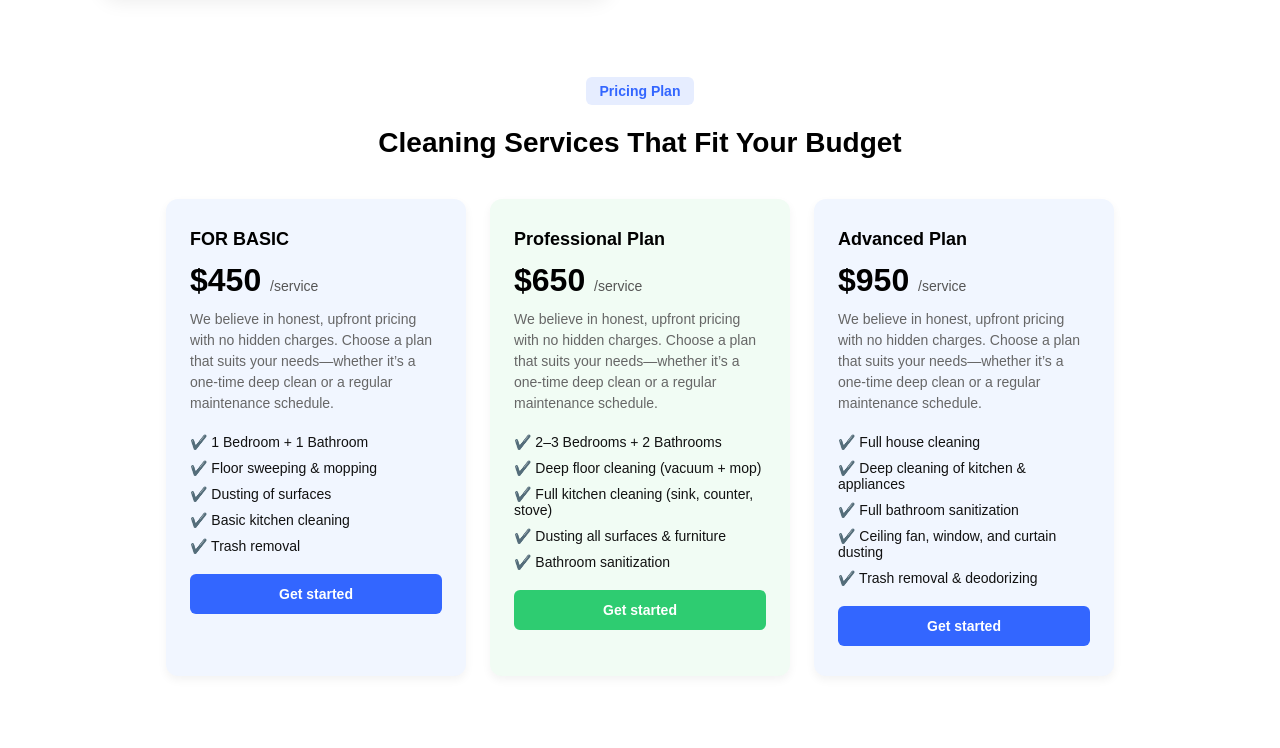
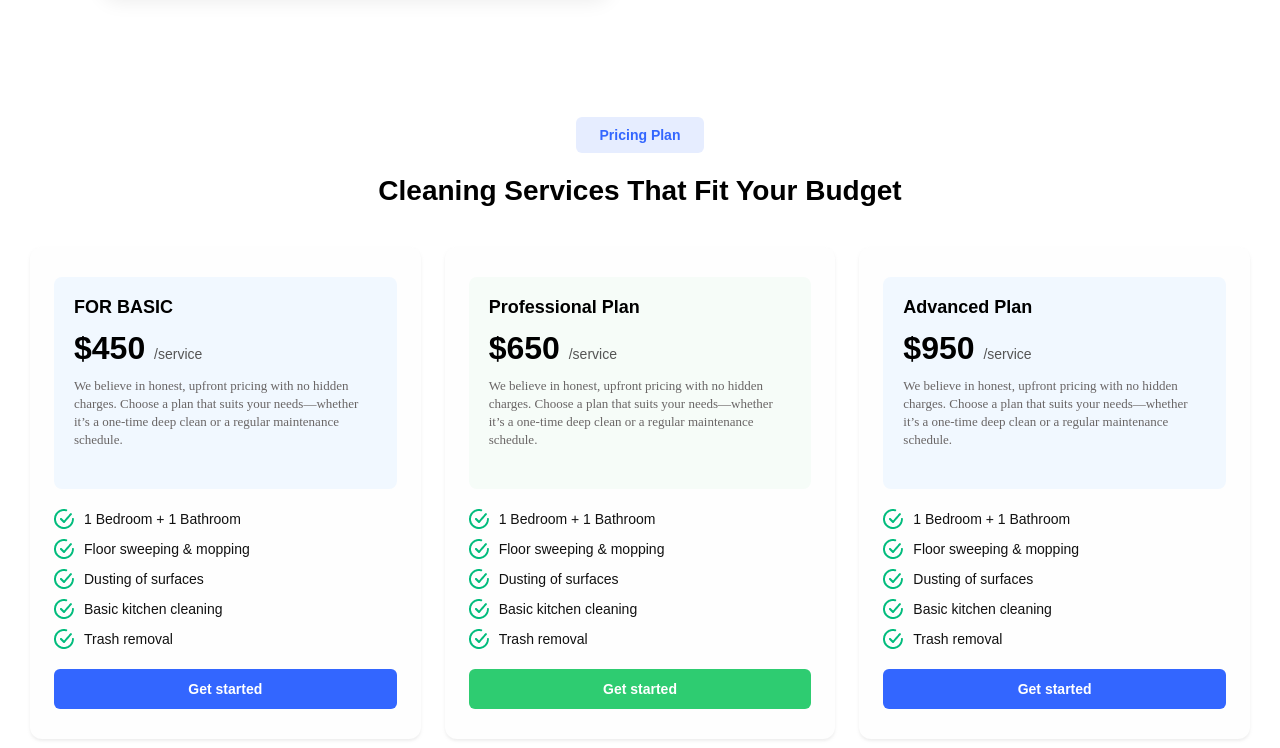
Before and after one commit to kawsarkabir/cleanora, a plain HTML site: page index.html in a window 1280 px wide. Shown: the part 1392-2140 px from the top of the page. Drawn offline with Linux system fonts and the light colour scheme.

Commit message:
feat: pricing section updgrade ui

```diff
--- a/index.html
+++ b/index.html
@@ -230,6 +230,7 @@
     </section> -->
     <!-- why choices us end here -->
     <section class="pricing-section">
+      <div class="container">
         <div class="section-header">
           <span class="section-badge">Pricing Plan</span>
           <h2>Cleaning Services That Fit Your Budget</h2>
@@ -238,60 +239,66 @@
         <div class="plans-container">
           <!-- Basic Plan -->
           <div class="plan-card basic">
+            <div class="basic-card">
               <h3>FOR BASIC</h3>
               <div class="price">$450 <span>/service</span></div>
               <p class="plan-description">
-            We believe in honest, upfront pricing with no hidden charges. Choose
-            a plan that suits your needs—whether it’s a one-time deep clean or a
-            regular maintenance schedule.
+                We believe in honest, upfront pricing with no hidden charges.
+                Choose a plan that suits your needs—whether it’s a one-time deep
+                clean or a regular maintenance schedule.
               </p>
+            </div>
             <ul class="plan-features">
-            <li>✔️ 1 Bedroom + 1 Bathroom</li>
-            <li>✔️ Floor sweeping & mopping</li>
-            <li>✔️ Dusting of surfaces</li>
-            <li>✔️ Basic kitchen cleaning</li>
-            <li>✔️ Trash removal</li>
+              <li> <img src="./assets/check-icon.png" alt="Check icon" /> 1 Bedroom + 1 Bathroom</li>
+              <li> <img src="./assets/check-icon.png" alt="Check icon" /> Floor sweeping & mopping</li>
+              <li> <img src="./assets/check-icon.png" alt="Check icon" /> Dusting of surfaces</li>
+              <li> <img src="./assets/check-icon.png" alt="Check icon" /> Basic kitchen cleaning</li>
+              <li> <img src="./assets/check-icon.png" alt="Check icon" /> Trash removal</li>
+            </ul>
+            <button class="btn blue">Get started</button>
+          </div>
+          <!-- Professional Plan -->
+            <div class="plan-card">
+            <div class="pro">
+              <h3>Professional Plan</h3>
+              <div class="price">$650 <span>/service</span></div>
+              <p class="plan-description">
+                We believe in honest, upfront pricing with no hidden charges.
+                Choose a plan that suits your needs—whether it’s a one-time deep
+                clean or a regular maintenance schedule.
+              </p>
+            </div>
+            <ul class="plan-features">
+              <li> <img src="./assets/check-icon.png" alt="Check icon" /> 1 Bedroom + 1 Bathroom</li>
+              <li> <img src="./assets/check-icon.png" alt="Check icon" /> Floor sweeping & mopping</li>
+              <li> <img src="./assets/check-icon.png" alt="Check icon" /> Dusting of surfaces</li>
+              <li> <img src="./assets/check-icon.png" alt="Check icon" /> Basic kitchen cleaning</li>
+              <li> <img src="./assets/check-icon.png" alt="Check icon" /> Trash removal</li>
+            </ul>
+            <button class="btn green">Get started</button>
+          </div>
+
+          <!-- advanced plan -->
+            <div class="plan-card">
+            <div class="advanced">
+              <h3> Advanced Plan</h3>
+              <div class="price">$950 <span>/service</span></div>
+              <p class="plan-description">
+                We believe in honest, upfront pricing with no hidden charges.
+                Choose a plan that suits your needs—whether it’s a one-time deep
+                clean or a regular maintenance schedule.
+              </p>
+            </div>
+            <ul class="plan-features">
+              <li> <img src="./assets/check-icon.png" alt="Check icon" /> 1 Bedroom + 1 Bathroom</li>
+              <li> <img src="./assets/check-icon.png" alt="Check icon" /> Floor sweeping & mopping</li>
+              <li> <img src="./assets/check-icon.png" alt="Check icon" /> Dusting of surfaces</li>
+              <li> <img src="./assets/check-icon.png" alt="Check icon" /> Basic kitchen cleaning</li>
+              <li> <img src="./assets/check-icon.png" alt="Check icon" /> Trash removal</li>
             </ul>
             <button class="btn blue">Get started</button>
           </div>
 
-        <!-- Professional Plan -->
-        <div class="plan-card pro">
-          <h3>Professional Plan</h3>
-          <div class="price">$650 <span>/service</span></div>
-          <p class="plan-description">
-            We believe in honest, upfront pricing with no hidden charges. Choose
-            a plan that suits your needs—whether it’s a one-time deep clean or a
-            regular maintenance schedule.
-          </p>
-          <ul class="plan-features">
-            <li>✔️ 2–3 Bedrooms + 2 Bathrooms</li>
-            <li>✔️ Deep floor cleaning (vacuum + mop)</li>
-            <li>✔️ Full kitchen cleaning (sink, counter, stove)</li>
-            <li>✔️ Dusting all surfaces & furniture</li>
-            <li>✔️ Bathroom sanitization</li>
-          </ul>
-          <button class="btn green">Get started</button>
-        </div>
-
-        <!-- Advanced Plan -->
-        <div class="plan-card advanced">
-          <h3>Advanced Plan</h3>
-          <div class="price">$950 <span>/service</span></div>
-          <p class="plan-description">
-            We believe in honest, upfront pricing with no hidden charges. Choose
-            a plan that suits your needs—whether it’s a one-time deep clean or a
-            regular maintenance schedule.
-          </p>
-          <ul class="plan-features">
-            <li>✔️ Full house cleaning</li>
-            <li>✔️ Deep cleaning of kitchen & appliances</li>
-            <li>✔️ Full bathroom sanitization</li>
-            <li>✔️ Ceiling fan, window, and curtain dusting</li>
-            <li>✔️ Trash removal & deodorizing</li>
-          </ul>
-          <button class="btn blue">Get started</button>
-        </div>
       </div>
     </section>
     <!-- pricing section end here -->
--- a/style.css
+++ b/style.css
@@ -907,11 +907,11 @@ common styles for all elements end here
   }
 }
 /* why choices us styles end here */
-/*  */
-
+/*  pricing section start here*/
 .pricing-section {
-  max-width: 1200px;
-  margin: 0 auto;
+  padding: 40px 0;
+}
+.section-header {
   text-align: center;
 }
 
@@ -920,10 +920,10 @@ common styles for all elements end here
   background-color: #e6edff;
   color: #3366ff;
   font-weight: 600;
-  padding: 6px 14px;
   border-radius: 6px;
   font-size: 14px;
   margin-bottom: 12px;
+  padding: 10px 24px;
 }
 
 .section-header h2 {
@@ -934,19 +934,21 @@ common styles for all elements end here
 
 /* Pricing Cards */
 .plans-container {
-  display: flex;
+  display: grid;
+  grid-template-columns: repeat(auto-fit, minmax(280px, 1fr));
   gap: 24px;
   justify-content: center;
   flex-wrap: wrap;
 }
 
 .plan-card {
-  background-color: #f9f9f9;
+  border-radius: 16px;
+  box-shadow: 0px 2px 3px 0px rgba(189, 189, 189, 0.25);
+  background: rgba(254, 254, 254, 1);
   border-radius: 12px;
   padding: 30px 24px;
-  width: 300px;
+
   text-align: left;
-  box-shadow: 0 4px 10px rgba(0, 0, 0, 0.05);
 }
 
 .plan-card h3 {
@@ -968,10 +970,16 @@ common styles for all elements end here
 }
 
 .plan-description {
-  font-size: 14px;
+  font-size: 13px;
   color: #666;
   line-height: 1.5;
   margin-bottom: 20px;
+  color: var(--Gray, rgba(105, 101, 101, 1));
+  font-family: Poppins;
+  font-weight: 400;
+  line-height: 18px;
+  letter-spacing: 0%;
+  text-align: left;
 }
 
 .plan-features {
@@ -983,19 +991,32 @@ common styles for all elements end here
 
 .plan-features li {
   margin-bottom: 10px;
+  display: flex;
+  align-items: center;
+  gap: 10px;
 }
 
 /* Specific Backgrounds */
-.plan-card.basic {
-  background-color: #f1f6ff;
+
+.plan-card .basic-card {
+  border-radius: 8px;
+  background: rgba(241, 248, 255, 1);
+  padding: 20px;
+  margin-bottom: 20px;
 }
 
-.plan-card.pro {
-  background-color: #f1fcf4;
+.plan-card .pro {
+  border-radius: 8px;
+  background: rgba(246, 252, 248, 1);
+  padding: 20px;
+  margin-bottom: 20px;
 }
 
-.plan-card.advanced {
-  background-color: #f1f6ff;
+.plan-card .advanced {
+  border-radius: 8px;
+  background: rgba(241, 248, 255, 1);
+  padding: 20px;
+  margin-bottom: 20px;
 }
 
 /* Buttons */
```
Also changed, not shown: assets/check-icon.png (added). Lines whose indentation alone changed are shown as unchanged.
